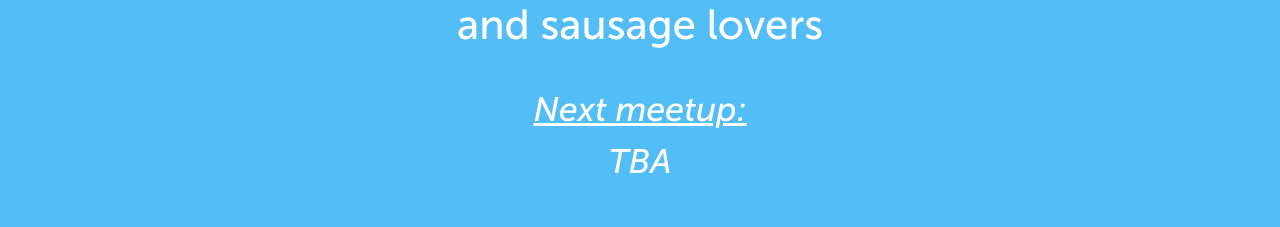
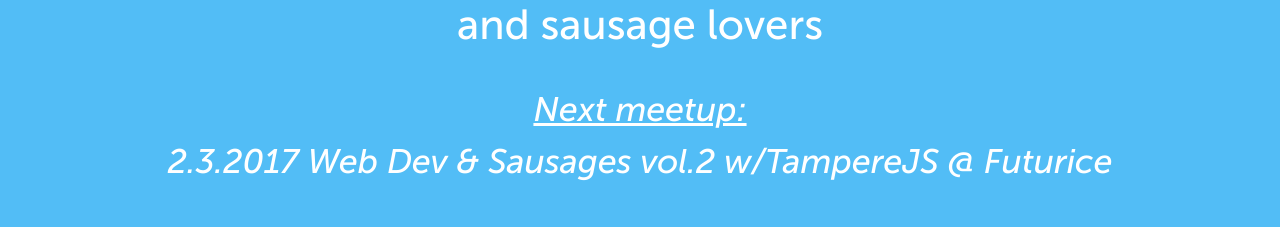
Before and after one commit to webDevAndSausages/webDevAndSausages.github.io, a plain HTML site: page index.html in a window 1280 px wide. Shown: the part 617-844 px from the top of the page. Drawn offline with Linux system fonts and the light colour scheme.

Commit message:
Update index.html

```diff
--- a/index.html
+++ b/index.html
@@ -13,7 +13,7 @@
     <div class="bottom-bg">
       <h1>Meetup for <u>web developers</u><br />and sausage lovers</h1>
       <span class="next-meetup"><u>Next meetup:</u><br />
-        TBA</span>
+        2.3.2017 Web Dev &amp; Sausages vol.2 w/TampereJS @ Futurice</span>
         <!--<a class="sign-up-link" href="https://www.lyyti.in/Web_Dev__Sausages_vol1_6167">&gt; Sign up &amp; more info &lt;</a>-->
       <div class="social-media">
         <a href="https://www.facebook.com/webDevAndSausages" target="_blank">
```
